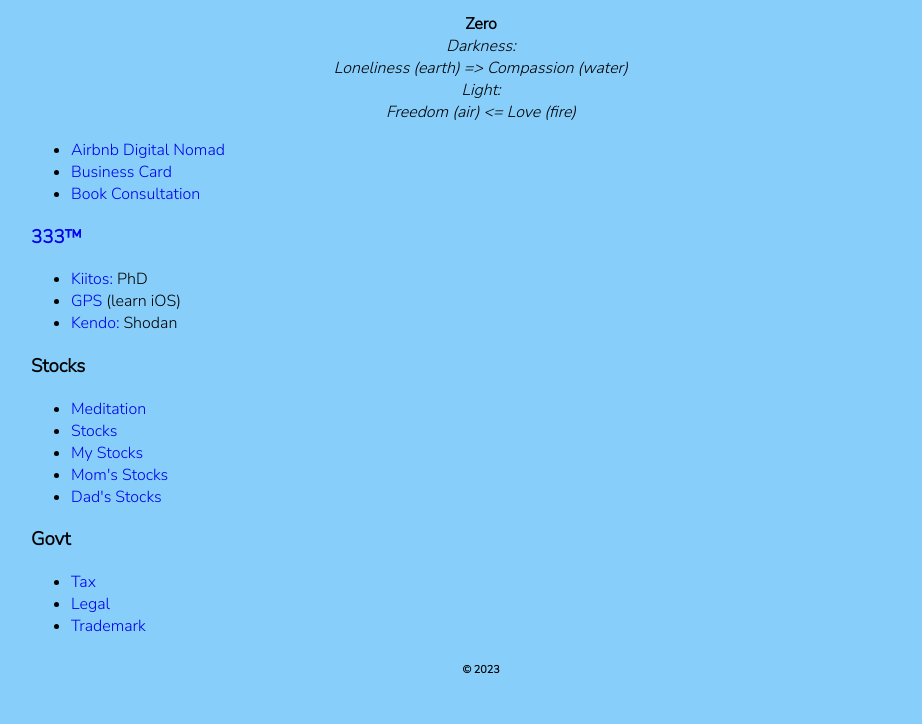
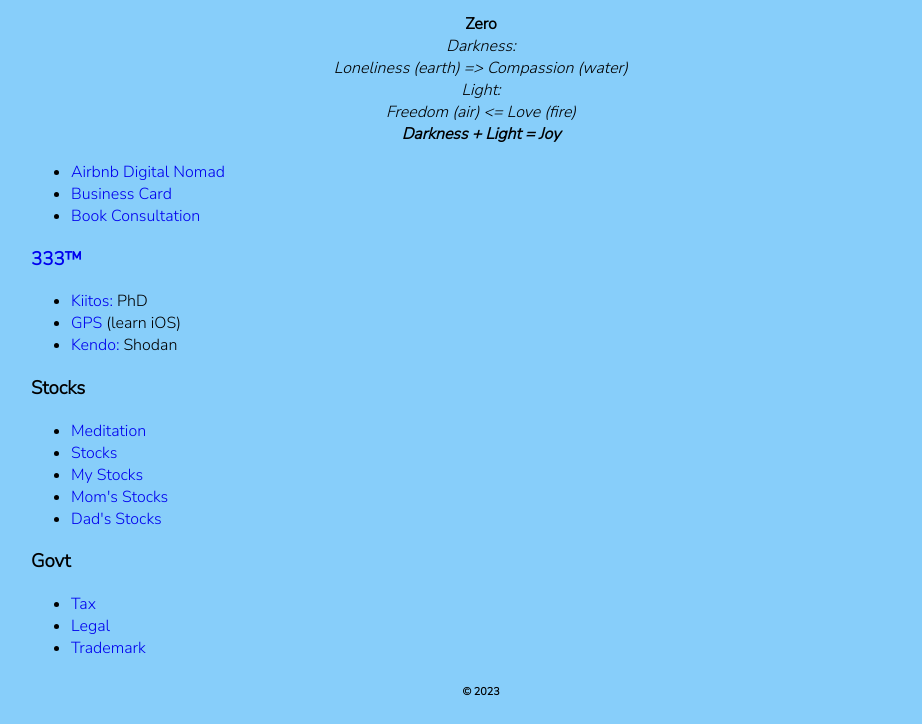
Before and after one commit to SiliconWat/pwa.siliconwat.dev, a plain HTML site: page index.html in a window 1280 px wide. Shown: the part 210-934 px from the top of the page, without its empty margins (159-1081 px from the left). Before the commit the page ends 912 px from the top, so only its background shows below. Drawn offline with Linux system fonts and the light colour scheme.

Commit message:
refactor

```diff
--- a/index.html
+++ b/index.html
@@ -27,6 +27,8 @@
                 <em>Darkness:<br>Loneliness (earth) =&gt; Compassion (water)</em>
                 <br>
                 <em>Light:<br>Freedom (air) &lt;= Love (fire)</em>
+                <br>
+                <strong><em>Darkness + Light = Joy</em></strong>
             </section>
             <ul>
                 <li><a href="https://superhost.thonly.org" target="_blank">Airbnb Digital Nomad</a></li>
```
